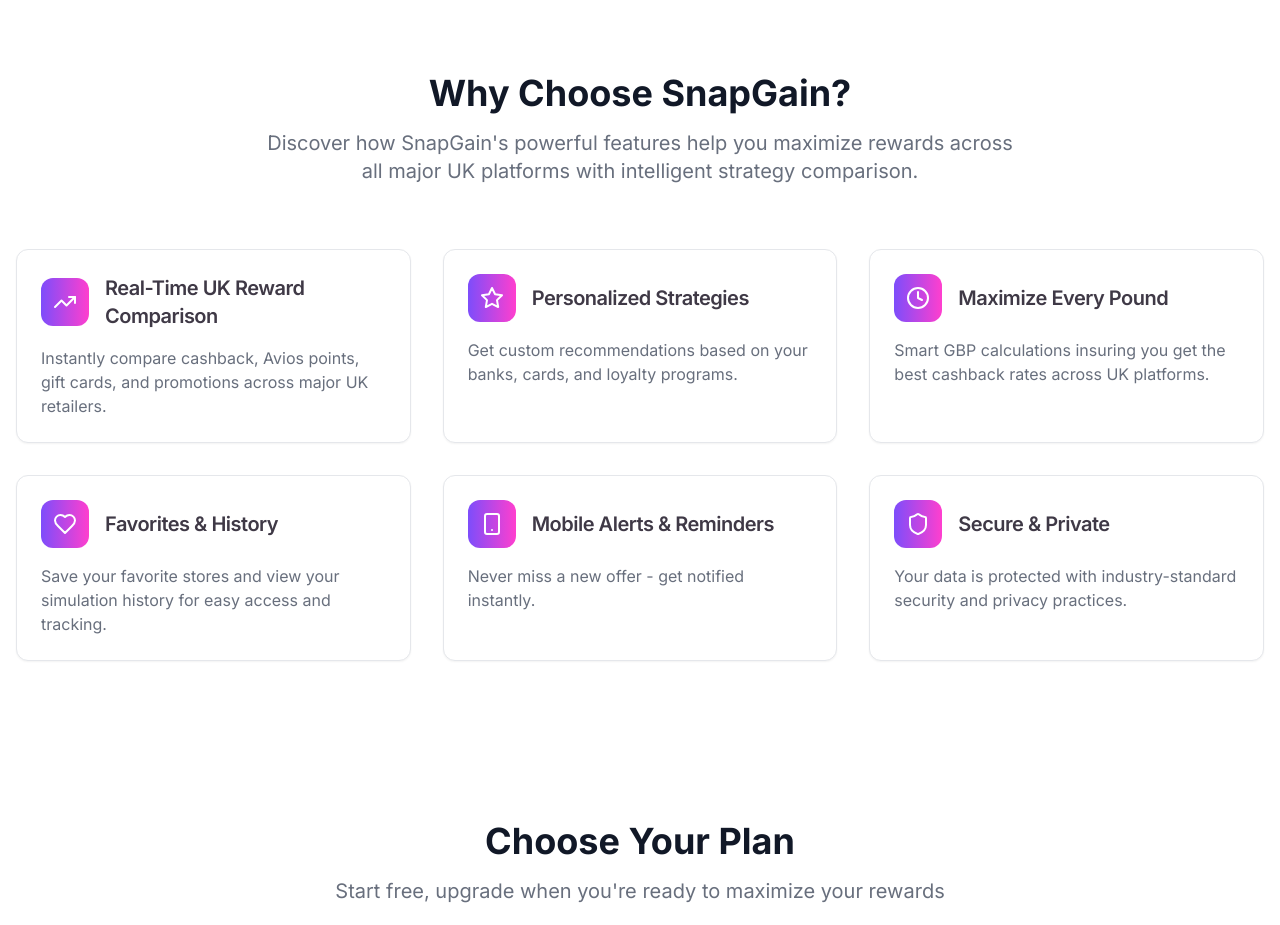
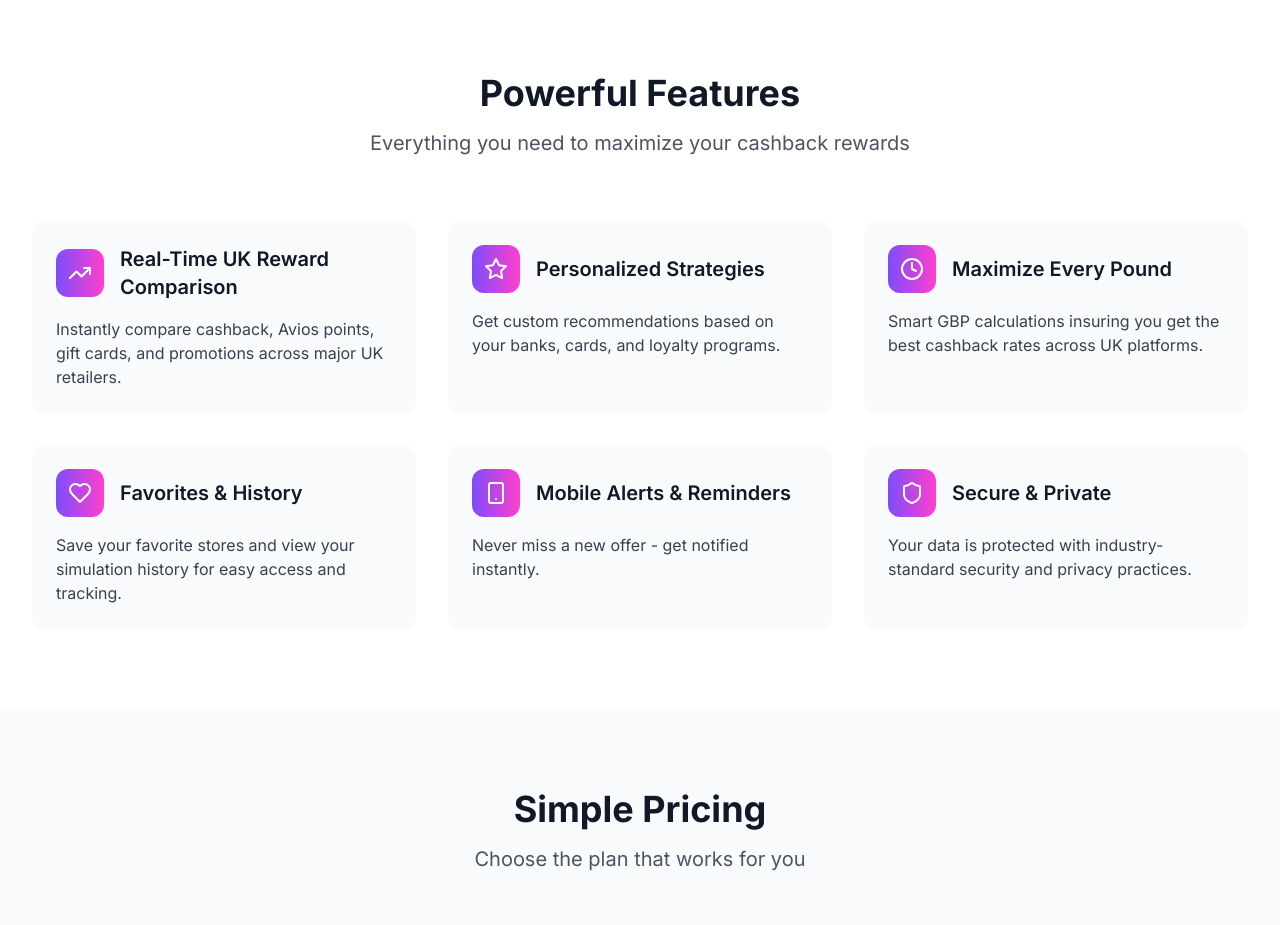
Before and after one commit to snapgain/src, a React (Vite) app: page / in a window 1280 px wide. Shown: the part 580-1505 px from the top of the page. Built offline with nearby package versions, Linux system fonts and the light colour scheme.

Commit message:
fix sign up e added movimento para mobile

```diff
--- a/src/pages/LandingPage.jsx
+++ b/src/pages/LandingPage.jsx
@@ -1,4 +1,4 @@
-import React from 'react';
+import React, { useEffect, useState } from 'react';
 import { Helmet } from 'react-helmet';
 import { Header } from '@/components/layout/Header';   // ✅ ADICIONAR
 import { Footer } from '@/components/layout/Footer';   // ✅ ADICIONAR
@@ -9,6 +9,19 @@
 import { CheckCircle, ArrowRight, TrendingUp, Star, Clock, Heart, Smartphone, Shield } from 'lucide-react';
 import { useAuth } from '@/contexts/AuthContext';
 import { useNavigate } from 'react-router-dom';
+
+// Hook para detectar mobile:
+const useIsMobile = () => {
+  const [isMobile, setIsMobile] = useState(window.innerWidth < 768);
+
+  useEffect(() => {
+    const handleResize = () => setIsMobile(window.innerWidth < 768);
+    window.addEventListener('resize', handleResize);
+    return () => window.removeEventListener('resize', handleResize);
+  }, []);
+
+  return isMobile;
+};
 
 const containerVariants = {
   hidden: { opacity: 0 },
@@ -108,11 +121,42 @@
 function LandingPage() {
   const { user } = useAuth();
   const navigate = useNavigate();
+  const isMobile = useIsMobile();
 
   if (user) {
     navigate('/dashboard');
     return null;
   }
+
+  // Variantes de animação adaptadas para mobile:
+  const sectionVariants = {
+    hidden: {
+      opacity: 0,
+      y: isMobile ? 20 : 50
+    },
+    visible: {
+      opacity: 1,
+      y: 0,
+      transition: {
+        duration: isMobile ? 0.4 : 0.6,
+        ease: "easeOut"
+      }
+    }
+  };
+
+  const itemVariantsMobile = {
+    hidden: {
+      opacity: 0,
+      y: isMobile ? 10 : 30
+    },
+    visible: {
+      opacity: 1,
+      y: 0,
+      transition: {
+        duration: isMobile ? 0.3 : 0.5
+      }
+    }
+  };
 
   return (
     <>
@@ -165,74 +209,93 @@
         </motion.div>
 
         {/* Features Section */}
+        <motion.section
+          id="features"
+          initial="hidden"
+          whileInView="visible"
+          viewport={{ once: true, amount: isMobile ? 0.1 : 0.3 }}
+          variants={sectionVariants}
+          className="py-20 bg-white"
+        >
+          <div className="max-w-7xl mx-auto px-4 sm:px-6 lg:px-8">
             <motion.div
-          className="container mx-auto px-4 py-20"
-          variants={containerVariants}
-          initial="hidden"
-          animate="visible"
+              variants={itemVariants}
+              className="text-center mb-16"
             >
-          <motion.div className="text-center mb-16" variants={itemVariants}>
-            <h2 className="text-3xl md:text-4xl font-bold mb-4">
-              Why Choose SnapGain?
+              <h2 className="text-3xl md:text-4xl font-bold text-gray-900 mb-4">
+                Powerful Features
               </h2>
-            <p className="text-xl text-muted-foreground max-w-3xl mx-auto">
-              Discover how SnapGain's powerful features help you maximize rewards across all major UK platforms with intelligent strategy comparison.
+              <p className="text-xl text-gray-600 max-w-3xl mx-auto">
+                Everything you need to maximize your cashback rewards
               </p>
             </motion.div>
 
-          <div className="grid grid-cols-1 md:grid-cols-2 lg:grid-cols-3 gap-8 max-w-7xl mx-auto">
+            <motion.div
+              variants={{
+                visible: {
+                  transition: {
+                    staggerChildren: isMobile ? 0.1 : 0.2
+                  }
+                }
+              }}
+              className="grid grid-cols-1 md:grid-cols-2 lg:grid-cols-3 gap-8"
+            >
               {features.map((feature, index) => (
                 <motion.div
                   key={index}
-                variants={itemVariants}
-                initial="rest"
-                whileHover="hover"
-                className="w-full"
+                  variants={itemVariantsMobile}
+                  className="bg-gray-50 rounded-xl p-6 hover:shadow-lg transition-shadow"
                 >
-                <motion.div variants={cardHoverVariants} className="h-full">
-                  <Card className="h-full cursor-pointer transition-shadow duration-300 hover:shadow-xl">
-                    <CardHeader className="pb-4">
-                      <div className="flex items-center space-x-4">
+                  <div className="flex items-center space-x-4 mb-4">
                     <motion.div
                       className="w-12 h-12 bg-gradient-to-r from-[#7D4DFB] to-[#FF3FCE] rounded-lg flex items-center justify-center flex-shrink-0"
                       variants={iconHoverVariants}
                     >
                       <feature.icon className="h-6 w-6 text-white" />
                     </motion.div>
-                        <CardTitle className="text-xl flex-1">{feature.title}</CardTitle>
+                    <h3 className="text-xl font-semibold">{feature.title}</h3>
                   </div>
-                    </CardHeader>
-                    <CardContent className="pt-0">
-                      <p className="text-muted-foreground">{feature.description}</p>
-                    </CardContent>
-                  </Card>
-                </motion.div>
+                  <p className="text-gray-700">
+                    {feature.description}
+                  </p>
                 </motion.div>
               ))}
+            </motion.div>
           </div>
+        </motion.section>
+
+        {/* Pricing Section */}
+        <motion.section
+          id="pricing"
+          initial="hidden"
+          whileInView="visible"
+          viewport={{ once: true, amount: isMobile ? 0.1 : 0.3 }}
+          variants={sectionVariants}
+          className="py-20 bg-gray-50"
+        >
+          <div className="max-w-7xl mx-auto px-4 sm:px-6 lg:px-8">
+            <motion.div
+              variants={itemVariants}
+              className="text-center mb-16"
+            >
+              <h2 className="text-3xl md:text-4xl font-bold text-gray-900 mb-4">
+                Simple Pricing
+              </h2>
+              <p className="text-xl text-gray-600">
+                Choose the plan that works for you
+              </p>
             </motion.div>
 
-        {/* Pricing Section */}
             <motion.div
-          className="container mx-auto px-4 py-20"
-          variants={containerVariants}
-          initial="hidden"
-          animate="visible"
+              variants={{
+                visible: {
+                  transition: {
+                    staggerChildren: isMobile ? 0.15 : 0.3
+                  }
+                }
+              }}
+              className="grid grid-cols-1 md:grid-cols-3 gap-8 max-w-5xl mx-auto"
             >
-          <motion.h2
-            className="text-3xl md:text-4xl font-bold text-center mb-4"
-            variants={itemVariants}
-          >
-            Choose Your Plan
-          </motion.h2>
-          <motion.p
-            className="text-xl text-muted-foreground text-center mb-12"
-            variants={itemVariants}
-          >
-            Start free, upgrade when you're ready to maximize your rewards
-          </motion.p>
-
-          <div className="grid md:grid-cols-3 gap-8 max-w-6xl mx-auto">
               {/* Free Trial Plan */}
               <motion.div
                 variants={itemVariants}
@@ -412,8 +475,9 @@
                   </Card>
                 </motion.div>
               </motion.div>
+            </motion.div>
           </div>
-        </motion.div>
+        </motion.section>
       </div>
 
       <Footer />  {/* ✅ ADICIONAR FOOTER */}
```
Also changed, not shown: src/pages/SignupPage.jsx (+41 -15 lines). Lines whose indentation alone changed are shown as unchanged.
